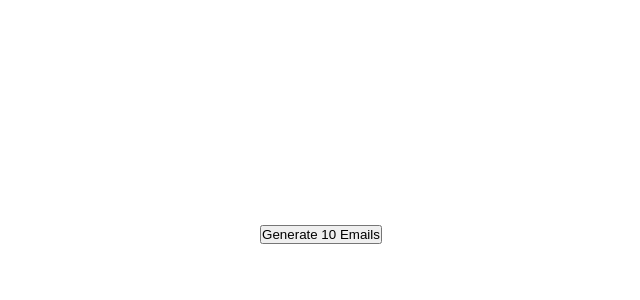
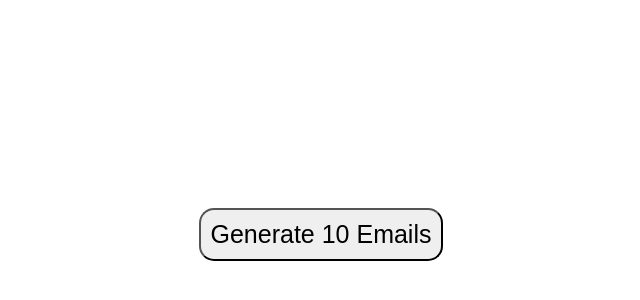
Before and after one commit to MastroJoe/vue-email-list, a plain HTML site: page index.html in a window 1280 px wide. Shown: the part 176-476 px from the top of the page, without its empty margins (319-959 px from the left). Drawn offline with nearby package versions, Linux system fonts and the light colour scheme.

Commit message:
rev css e html

```diff
--- a/assets/css/master.css
+++ b/assets/css/master.css
@@ -28,3 +28,10 @@
   padding: 3px;
   text-align: center;
 }
+
+button {
+  font-size: 25px;
+  border-radius: 15px;
+  padding: 10px 10px;
+  cursor: pointer;
+}
```
